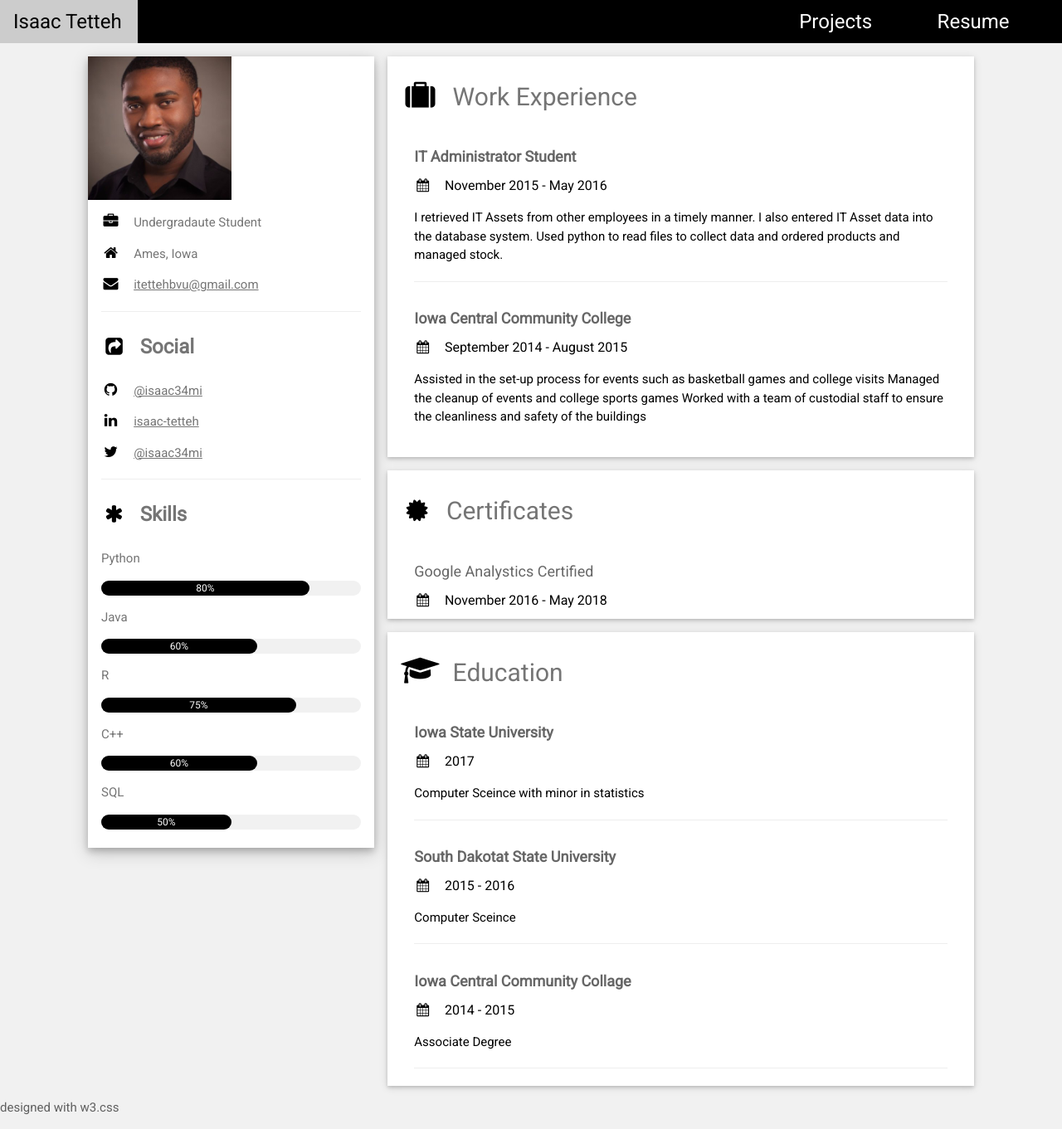
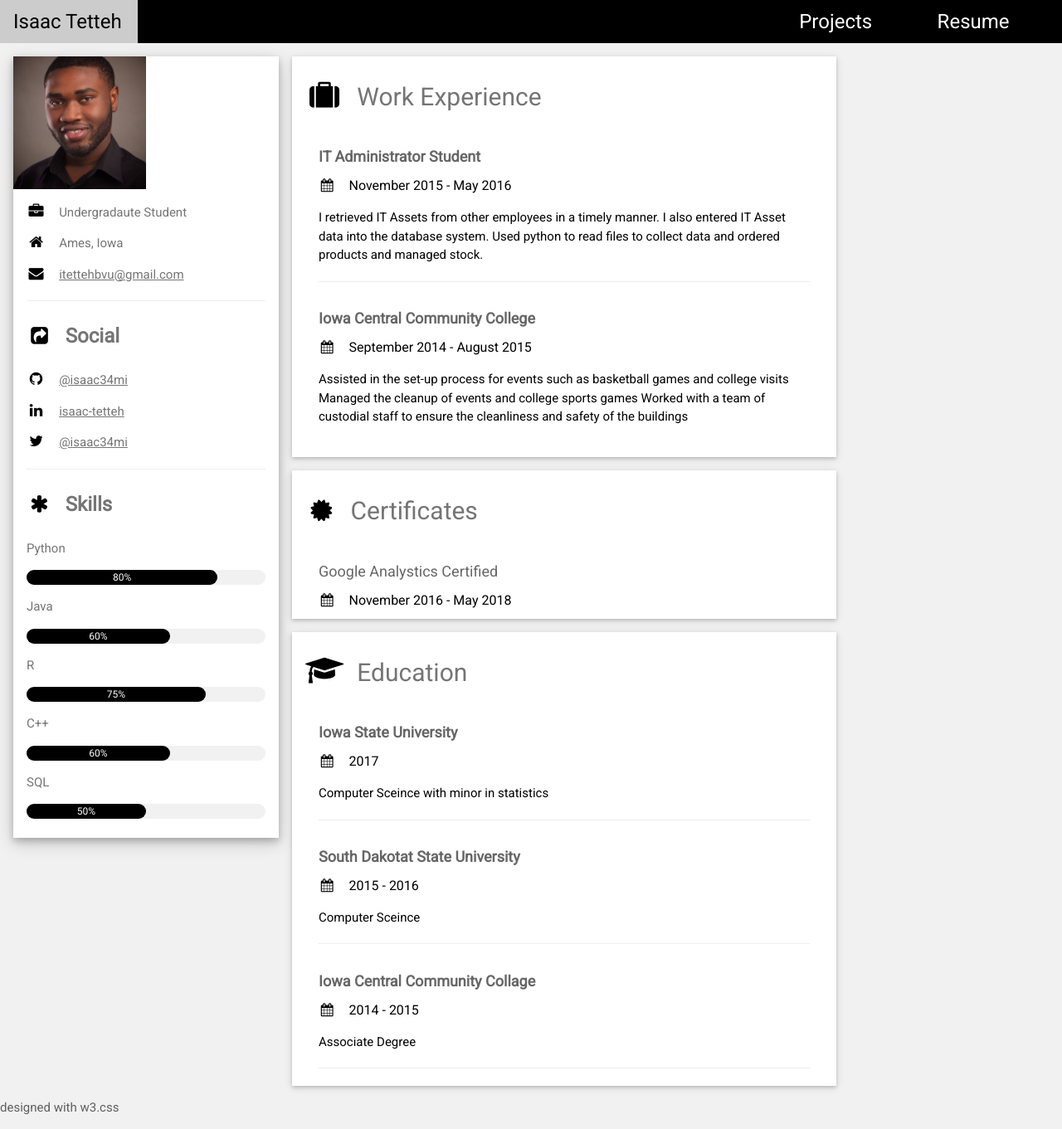
Before and after one commit to isaac34mi/Portfolio, a Flask app: page / in a window 1280 px wide. Shown: the whole page at 83% size. Run offline with Flask 2, Linux system fonts and the light colour scheme.

Commit message:
Update resume.html

```diff
--- a/templates/resume.html
+++ b/templates/resume.html
@@ -2,10 +2,10 @@
 
 {% block content %}
 <!-- Page Container -->
-<div class="w3-content w3-margin-top" style="max-width:1100px;">
+<div class="w3-content w3-margin-top" style="max-width:1400px;">
 
   <!-- The Grid -->
-  <div class="w3-row-padding">
+  <div class="w3-row-padding" style="width:80%;">
 
     <!-- Left Column -->
     <div class="w3-third">
```
